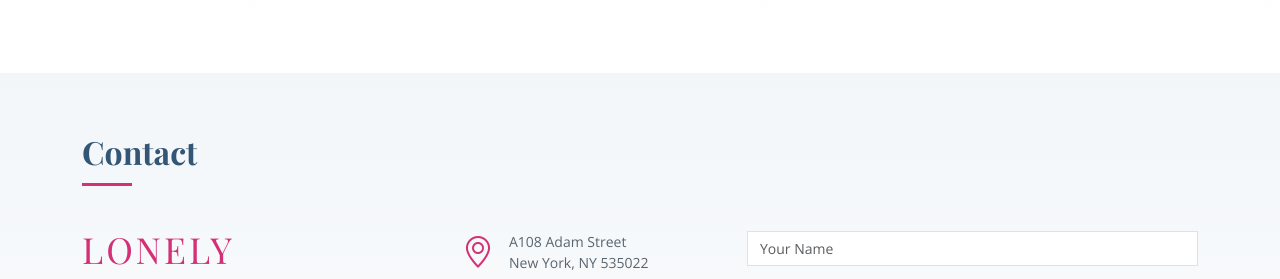
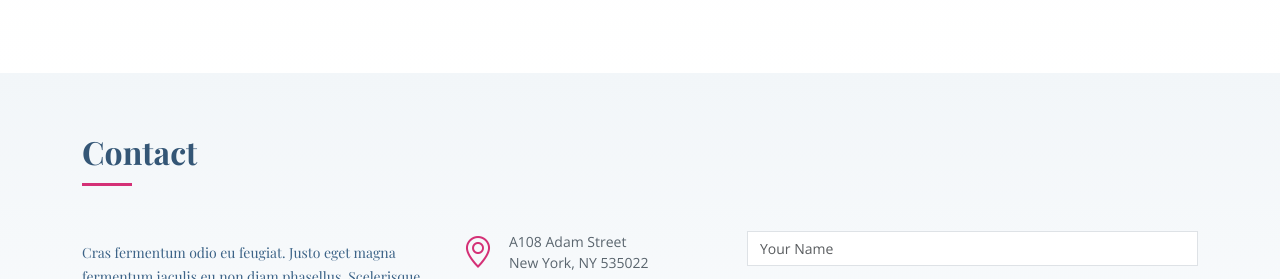
Before and after one commit to Justramin/ANUGRAHA, a plain HTML site: page index.html in a window 1280 px wide. Shown: the part 3025-3304 px from the top of the page. Drawn offline with nearby package versions, Linux system fonts and the light colour scheme; a web font is replaced by a local one.

Commit message:
name changed

```diff
--- a/index.html
+++ b/index.html
@@ -5,7 +5,7 @@
   <meta charset="utf-8">
   <meta content="width=device-width, initial-scale=1.0" name="viewport">
 
-  <title>Lonely Bootstrap Template - Index</title>
+  <title>Anugraha Ck</title>
   <meta content="" name="description">
   <meta content="" name="keywords">
 
@@ -639,7 +639,7 @@ Internship at Government Brennan College, Thalassery, in June-July 2023, gaining
 
           <div class="col-lg-4 col-md-4">
             <div class="contact-about">
-              <h3>Lonely</h3>
+              <h3></h3>
               <p>Cras fermentum odio eu feugiat. Justo eget magna fermentum iaculis eu non diam phasellus. Scelerisque felis imperdiet proin fermentum leo. Amet volutpat consequat mauris nunc congue.</p>
               <div class="social-links">
                 <a href="#" class="twitter"><i class="bi bi-twitter"></i></a>
```
